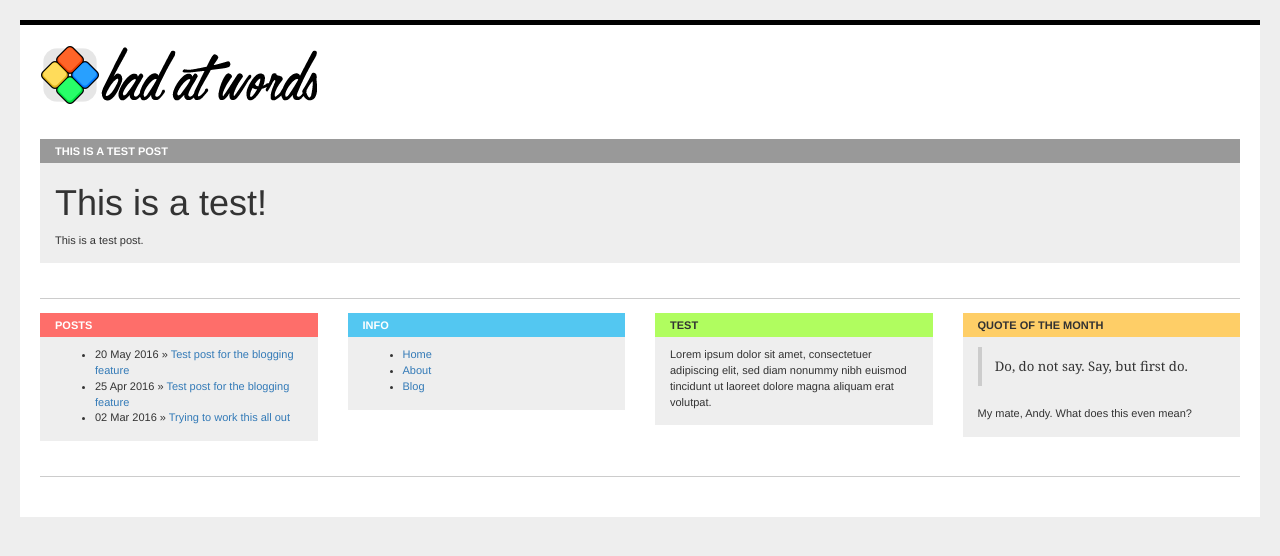
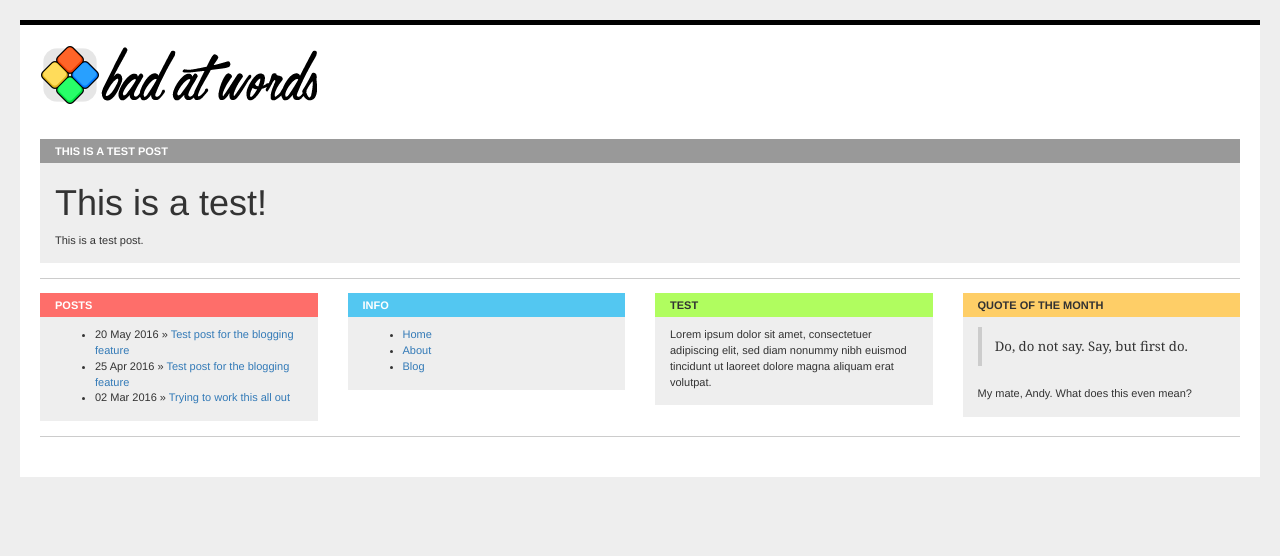
Before and after one commit to davidgitstuff/davidgitstuff.github.io, a Jekyll site: the page built from index.html, in a window 1280 px wide. Shown: the top 556 px of the page. Built offline with Jekyll 4.4.1, drawn with Linux system fonts in a browser that asks for light colours.

Commit message:
update default layout

```diff
--- a/_layouts/default.html
+++ b/_layouts/default.html
@@ -40,7 +40,7 @@
 
 			 </div>
 
-			 <hr/>
+			 <hr style="margin-top: 0px;">
 
 			      <div class="row">
 
@@ -96,7 +96,7 @@
 			        </div>
 
 			      </div>
-<hr/>
+<hr style="margin-top: 0px;">
 		</div>
 </div>
 
```
